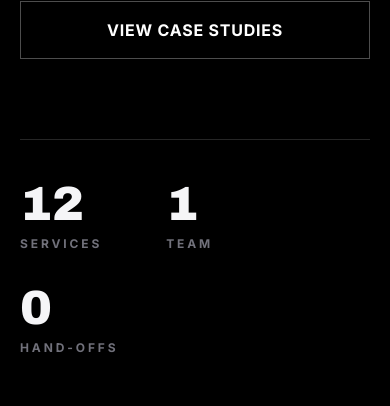
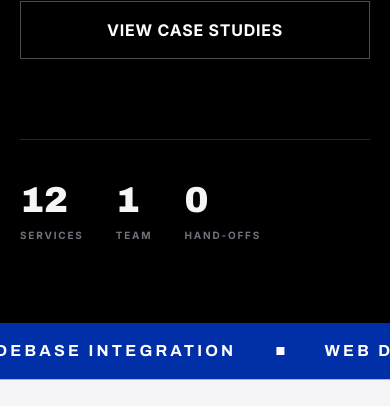
Before and after one commit to charlieboy350/nerds-tech-website, a Next.js app: page / in a window 390 px wide. Shown: the part 920-1326 px from the top of the page. Built offline with nearby package versions, Linux system fonts and the light colour scheme; no server answers.

Commit message:
Mobile fixes: stats numbers no longer clip, hero stat strip in one line

```diff
--- a/src/components/home/Hero.tsx
+++ b/src/components/home/Hero.tsx
@@ -64,7 +64,7 @@ export default function Hero() {
           </div>
         </div>
 
-        <dl data-hero className="mt-20 flex flex-wrap gap-x-16 gap-y-8 border-t border-white/15 pt-10">
+        <dl data-hero className="mt-20 flex gap-x-8 border-t border-white/15 pt-10 sm:gap-x-16">
           {[
             ["12", "services"],
             ["1", "team"],
@@ -72,8 +72,8 @@ export default function Hero() {
           ].map(([value, label]) => (
             <div key={label}>
               <dt className="sr-only">{label}</dt>
-              <dd className="font-display text-5xl font-black text-cream sm:text-6xl">{value}</dd>
-              <dd className="mt-2 text-xs font-bold uppercase tracking-[0.24em] text-zinc-500">{label}</dd>
+              <dd className="font-display text-4xl font-black text-cream sm:text-6xl">{value}</dd>
+              <dd className="mt-2 text-[10px] font-bold uppercase tracking-[0.18em] text-zinc-500 sm:text-xs sm:tracking-[0.24em]">{label}</dd>
             </div>
           ))}
           <div className="ml-auto hidden items-end lg:flex">
--- a/src/components/home/Stats.tsx
+++ b/src/components/home/Stats.tsx
@@ -33,7 +33,7 @@ function Counter({ value, prefix = "", suffix = "" }: { value: number; prefix?:
   }, [value, prefix, suffix]);
 
   return (
-    <span ref={ref} className="font-display text-6xl font-black text-cream sm:text-7xl">
+    <span ref={ref} className="font-display whitespace-nowrap text-5xl font-black leading-none text-cream min-[420px]:text-6xl sm:text-7xl">
       {prefix}0{suffix}
     </span>
   );
@@ -47,7 +47,7 @@ export default function Stats() {
         <Reveal>
           <dl className="grid grid-cols-2 gap-y-12 lg:grid-cols-4">
             {STATS.map((stat) => (
-              <div key={stat.label} className="border-l-2 border-cobalt pl-6 sm:pl-8">
+              <div key={stat.label} className="min-w-0 border-l-2 border-cobalt pl-4 sm:pl-8">
                 <dd>
                   <Counter value={stat.value} prefix={stat.prefix ?? ""} suffix={stat.suffix} />
                 </dd>
```
